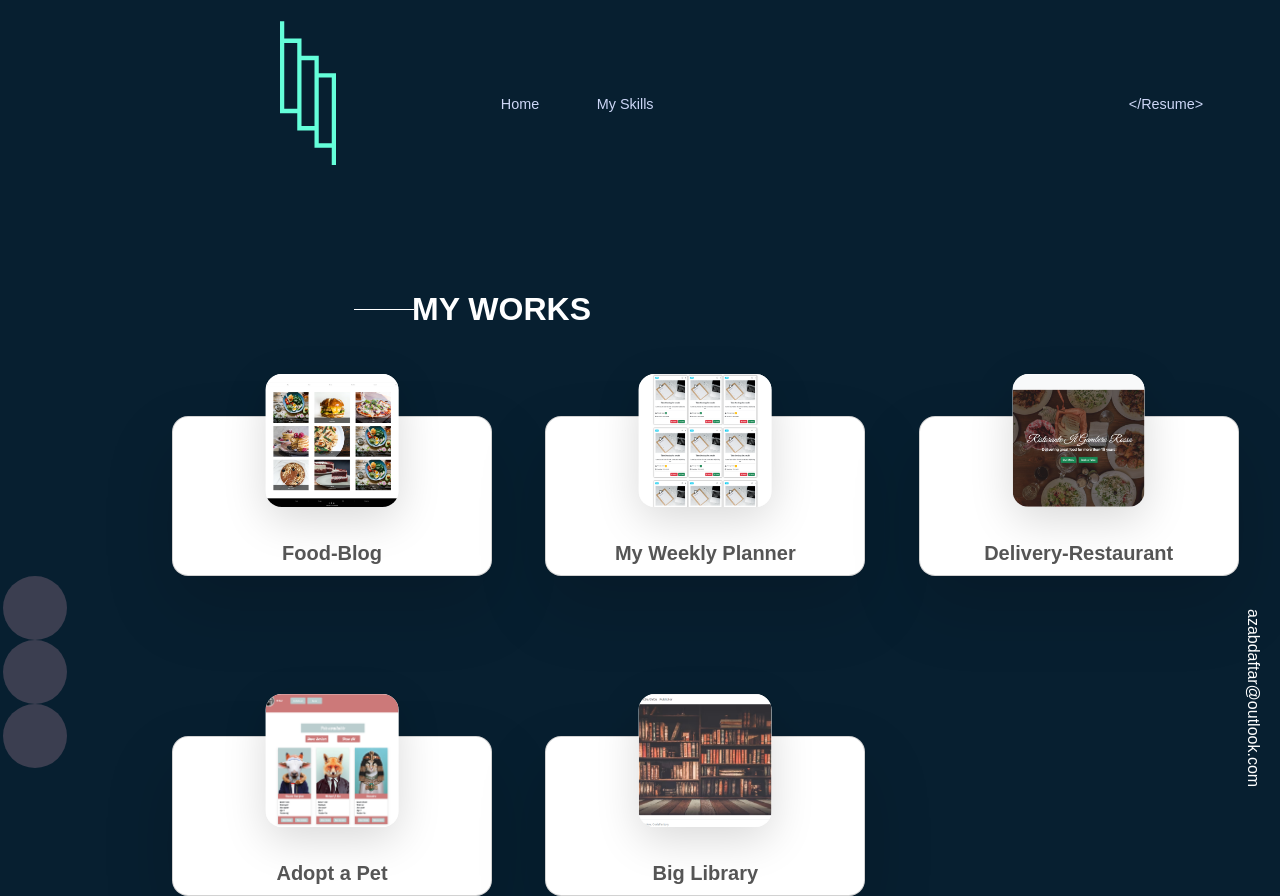
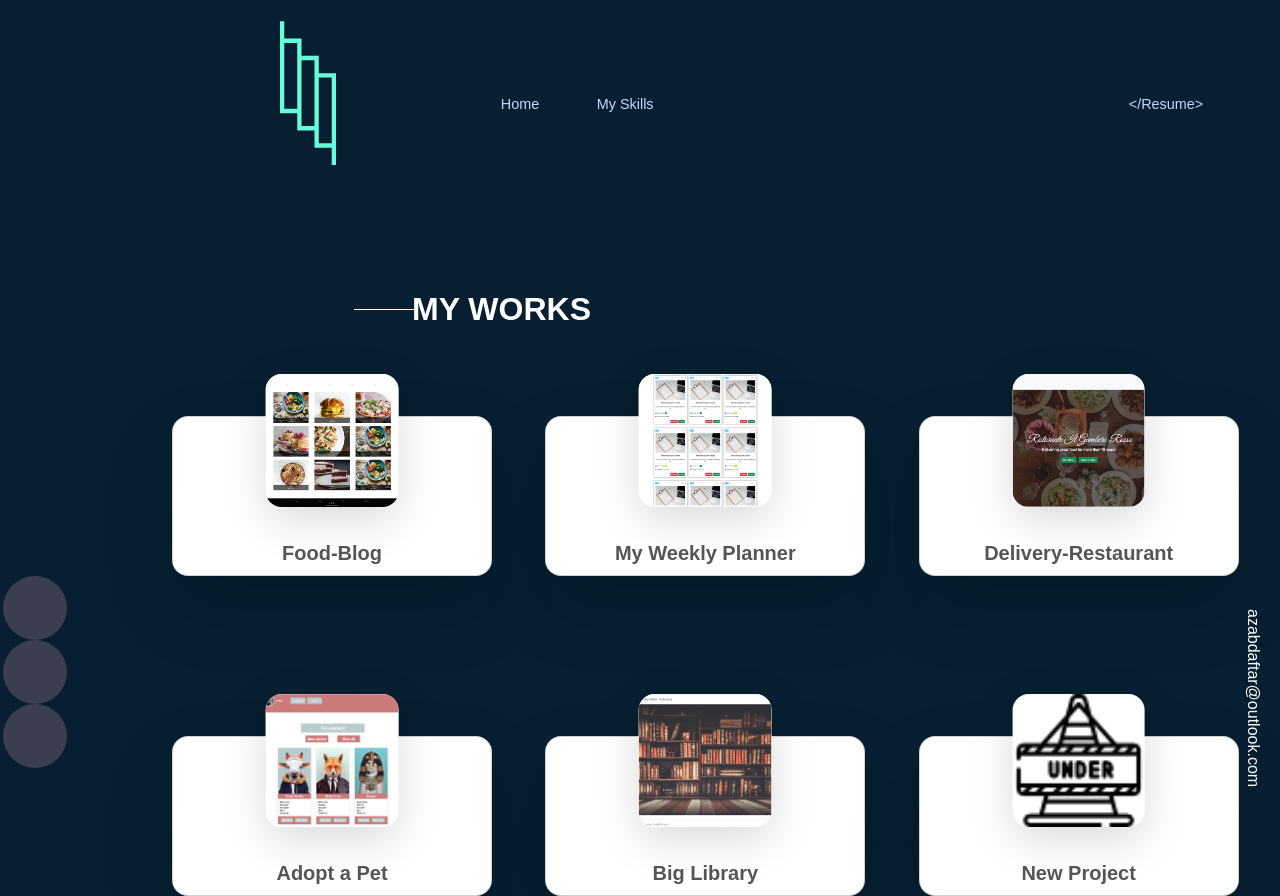
Before and after one commit to nazilaAz/myportfolio, an Angular app: page /projects in a window 1280 px wide. Shown: the top 896 px of the page. Built offline with nearby package versions, Linux system fonts and the light colour scheme.

Commit message:
Project will add

```diff
--- a/src/app/projects/projects.component.html
+++ b/src/app/projects/projects.component.html
@@ -79,18 +79,18 @@
         </div>
     </div>
     <div class="col">
-        <!--<div class="card">
+        <div class="card">
             <div class="imgBx">
-                <img src="../../assets/image/Biglibrary.png" class="card-img-top" alt="...">
+                <img src="../../assets/image/cone.png" class="card-img-top" alt="...">
             </div>
             <div class="content">
                 <div class="details">
-                    <h2>Vienna Event Managemet<br><span>Track Events</span></h2>
+                    <h2>New Project<br><span>Under Cunstraction</span></h2>
                     <div class="actionBtn">
-                        <button><a href="https://nazila.codefactory.live/BigLibrary/">Show more</a></button>
+                        <button disabled><a>Show more</a></button>
                     </div>
                 </div>
             </div>
-        </div>-->
+        </div>
     </div>
 </div>
```
Also changed, not shown: src/assets/image/cone.png (added).
